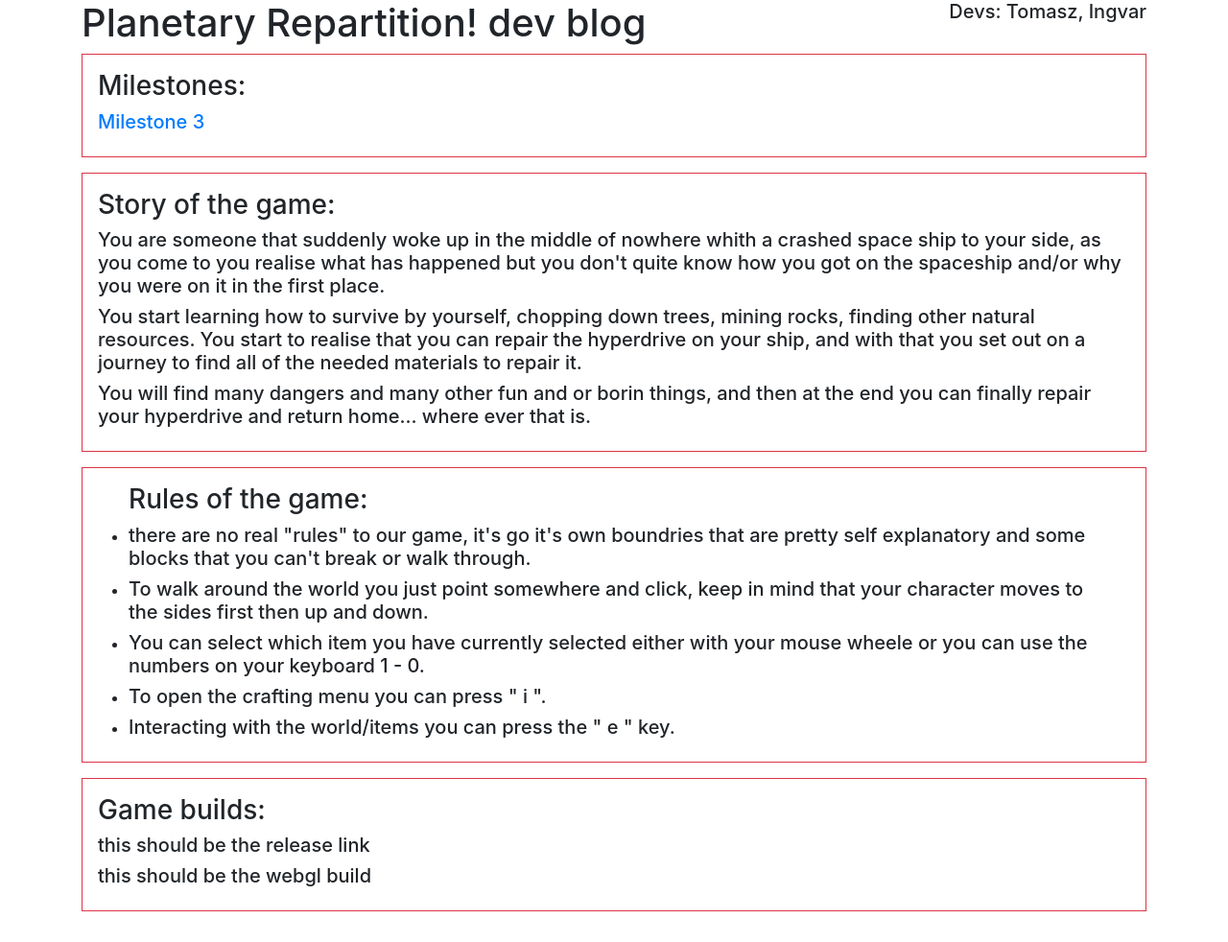
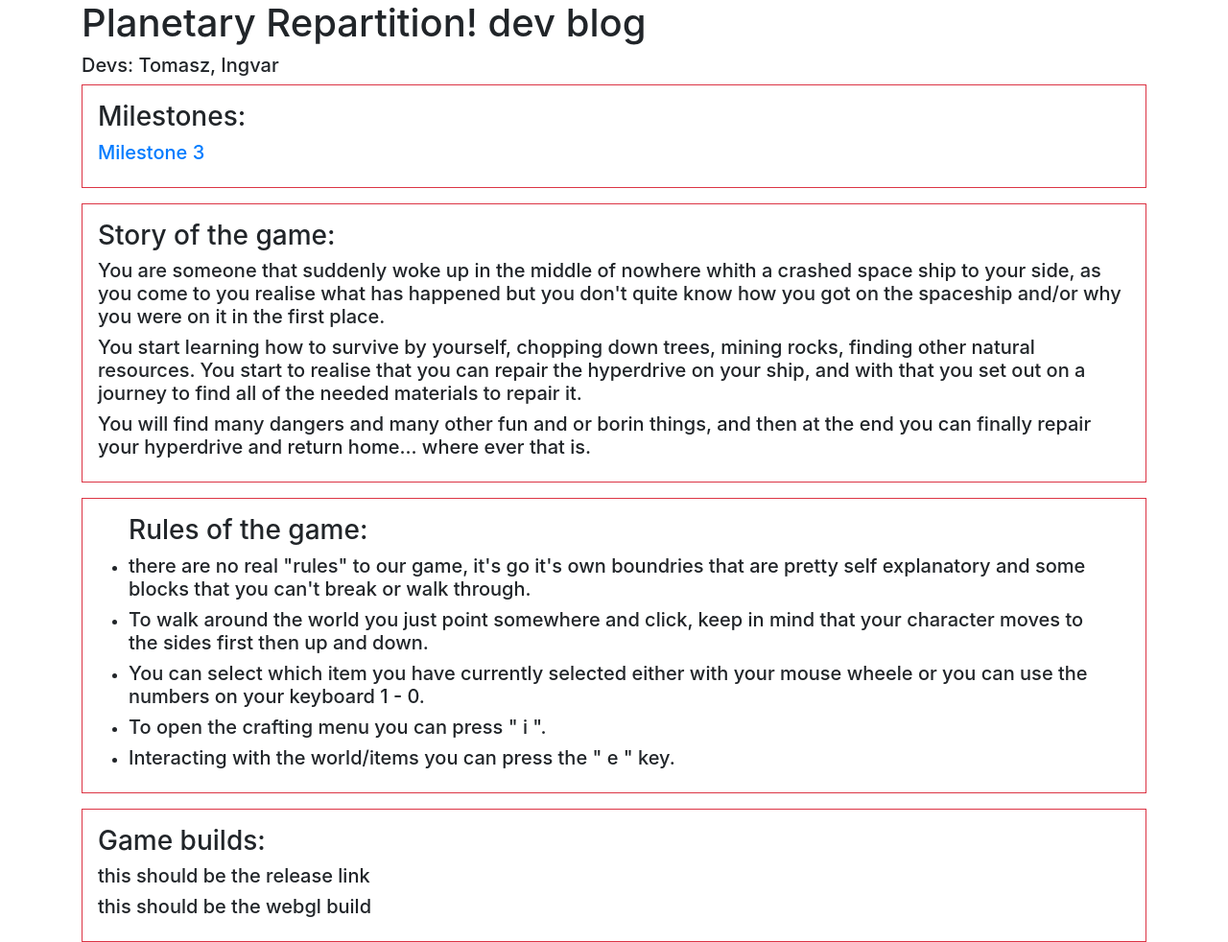
Before and after one commit to TomaszDamian/FORR3FL, a plain HTML site: page docs/index.html in a window 1280 px wide. Shown: the whole page at 96% size. Before the commit the page ends 950 px from the top, so only its background shows below. Drawn offline with nearby package versions, Linux system fonts and the light colour scheme.

Commit message:
Update and rename Docs/main.html to docs/index.html

```diff
--- a/Docs/main.html
+++ b/docs/index.html
@@ -7,11 +7,7 @@
     <link rel="stylesheet" href="https://stackpath.bootstrapcdn.com/bootstrap/4.3.1/css/bootstrap.min.css" integrity="sha384-ggOyR0iXCbMQv3Xipma34MD+dH/1fQ784/j6cY/iJTQUOhcWr7x9JvoRxT2MZw1T" crossorigin="anonymous">
     <title>Planetary Repartition!</title>
     <style>
-        .titleDev{
-            display: flex;
-            width: 100%;
-            justify-content: space-between;
-        }
+
     </style>
 </head>
     <body>
```
